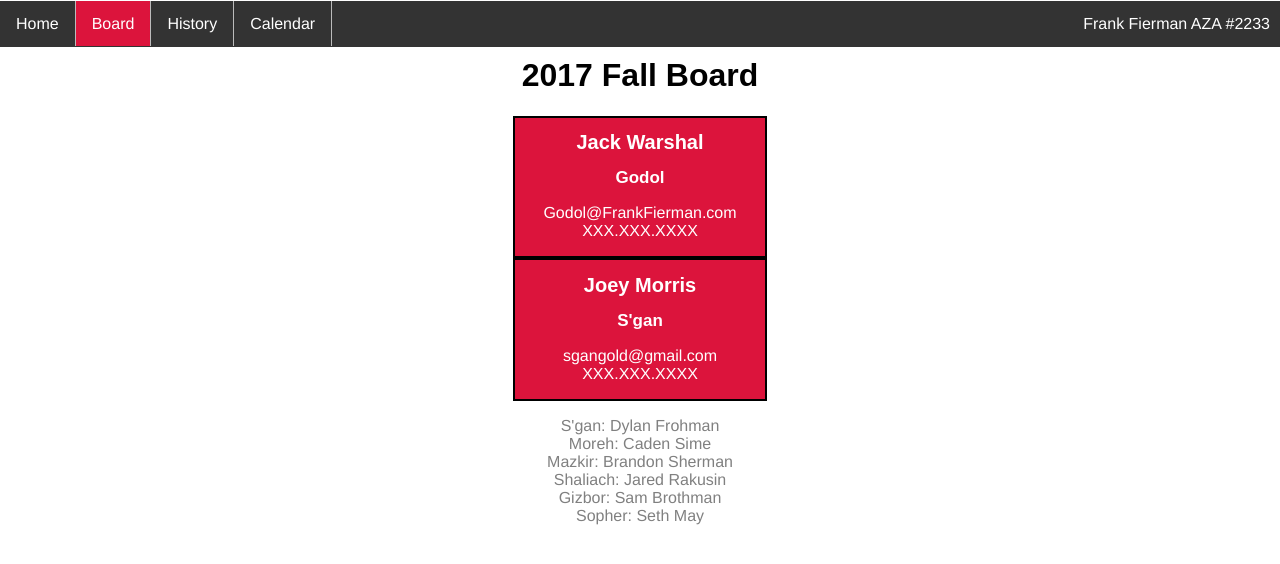
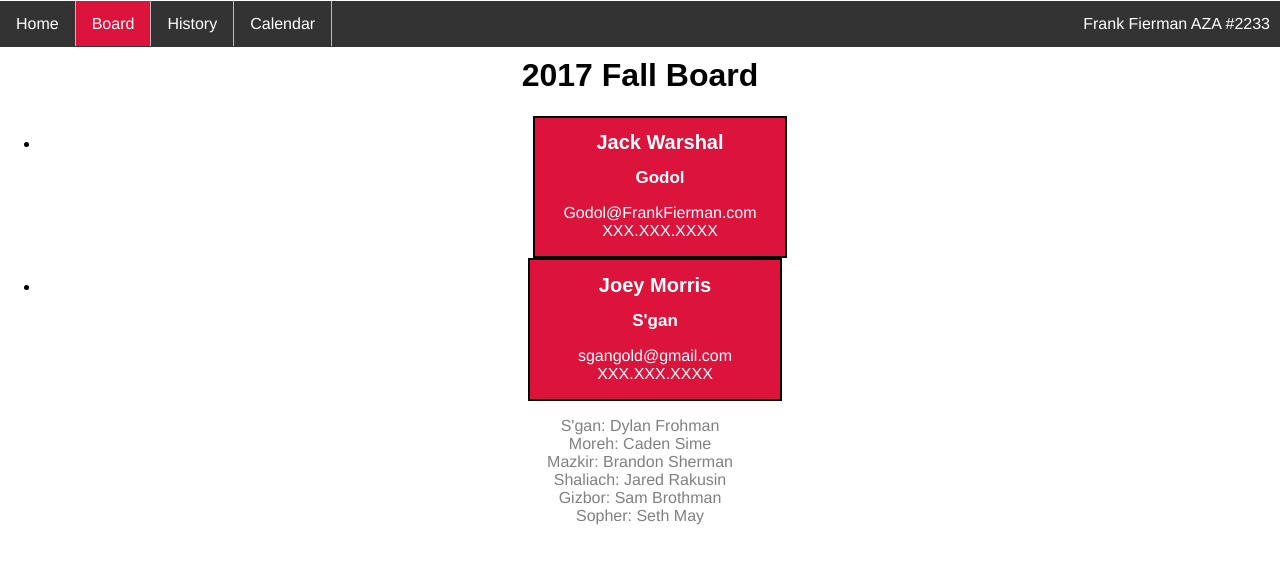
Before and after one commit to fiermanmazkir/fiermanmazkir.github.io, a Jekyll site: the page built from board/index.md, in a window 1280 px wide. Shown: the top 564 px of the page. Built offline with Jekyll 4.4.1, drawn with Linux system fonts in a browser that asks for light colours; comment, search, counter and statistics services are not loaded.

Commit message:
Update index.md

```diff
--- a/board/index.md
+++ b/board/index.md
@@ -55,19 +55,22 @@ h2.sgana-board {
 
 </h1>
 
-<div class="godol-board">
+<ul>
+<li><div class="godol-board">
          <h1 class="godol-board">Jack Warshal</h1>
 	 <h2 class="godol-board">Godol</h2>
 	 <p class="godol-board">Godol@FrankFierman.com<br>
 	 XXX.XXX.XXXX</p>
-</div>
+	 </div></li>
 
-<div class="sgana-board">
+<li><div class="sgana-board">
          <h1 class="sgana-board">Joey Morris</h1>
 	 <h2 class="sgana-board">S'gan</h2>
 	 <p class="sgana-board">sgangold@gmail.com<br>
 	 XXX.XXX.XXXX</p>
-</div>
+	 </div> </li>
+
+</ul>
 
 <p>
          S'gan: Dylan Frohman<br>
```
